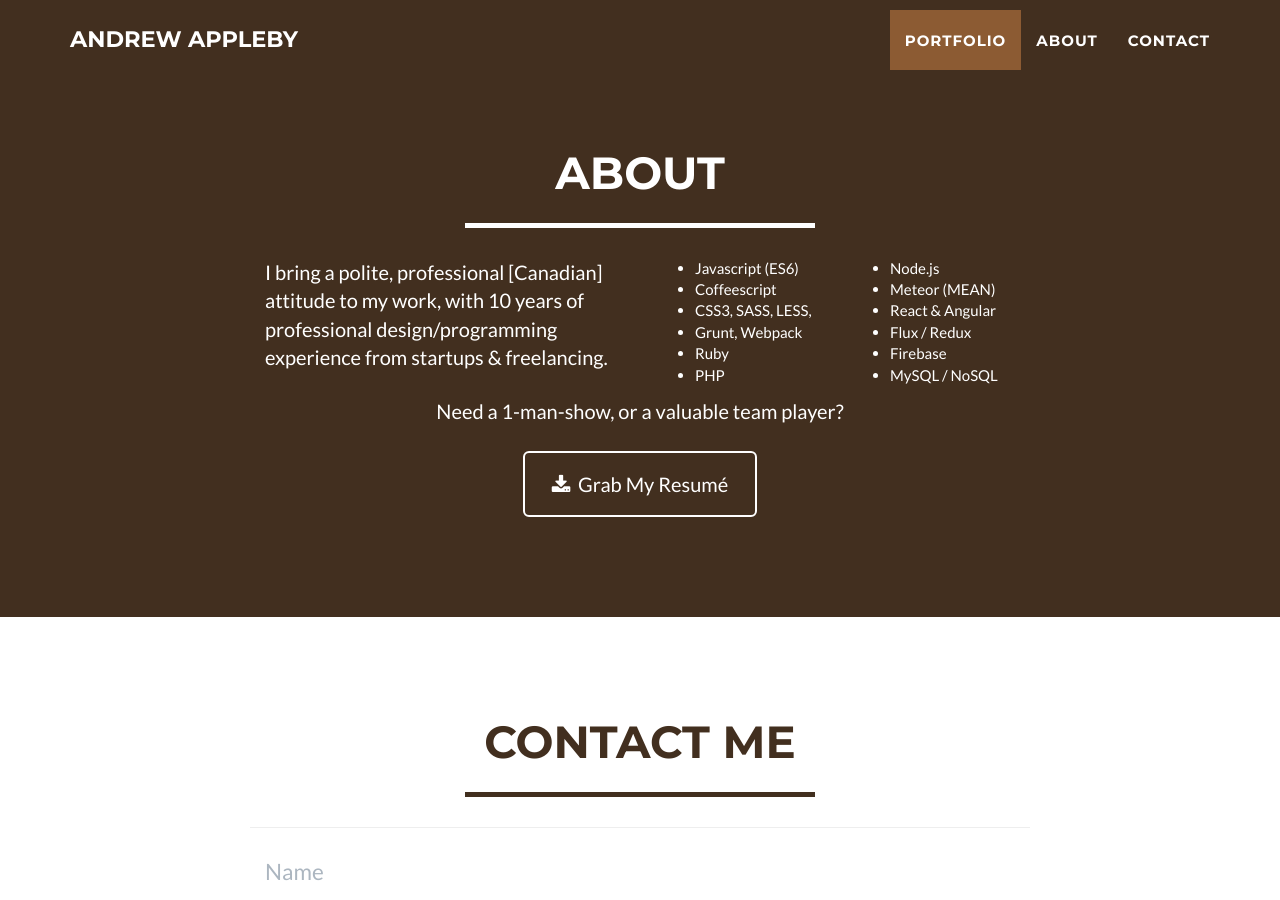
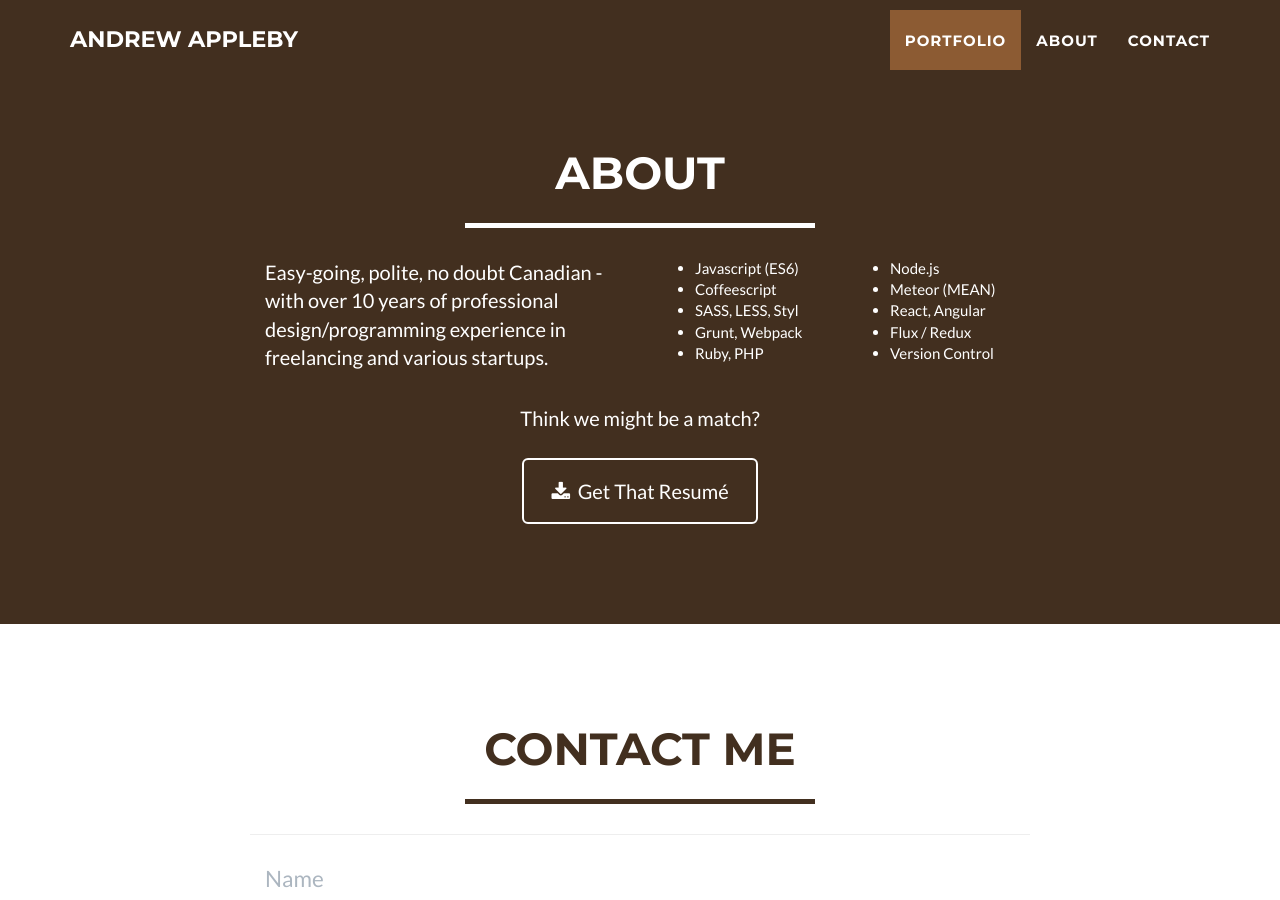
Before and after one commit to applebya/applebya.github.io, a Jekyll site: the page built from index.html, in a window 1280 px wide and 900 px high, scrolled down 1718 px. Built offline with Jekyll 4.4.1, drawn with Linux system fonts in a browser that asks for light colours.

Commit message:
Update about contents

```diff
--- a/_includes/about.html
+++ b/_includes/about.html
@@ -4,13 +4,13 @@
             <div class="row">
                 <div class="col-lg-12 text-center">
                     <h2>About</h2>
-                    <hr class="star-light">
+                    <hr class="star-light noBorder">
                 </div>
             </div>
             <div class="row">
                 <div class="col-lg-4 col-lg-offset-2">
                     <p>
-                        I bring a polite, professional [Canadian] attitude to my work, with 10 years of professional design/programming experience from startups &amp; freelancing.<br>
+                        Easy-going, polite, no doubt Canadian - with over 10 years of professional design/programming experience in freelancing and various startups.
                     </p>
                 </div>
                 <div class="col-lg-4">
@@ -19,29 +19,31 @@
 	                      <ul>
 	                          <li>Javascript (ES6)</li>
 	                          <li>Coffeescript</li>
-	                          <li>CSS3, SASS, LESS,</li>
+	                          <li>SASS, LESS, Styl</li>
 	                          <li>Grunt, Webpack</li>
-	                          <li>Ruby</li>
-	                          <li>PHP</li>
+	                          <li>Ruby, PHP</li>
 	                      </ul>
                     	</div>
                     	<div class="col-lg-6">
 	                      <ul>
-	                      		<li>Node.js</li>
-	                      		<li>Meteor (MEAN)</li>
-	                          <li>React &amp; Angular</li>
-	                          <li>Flux / Redux</li>
-	                          <li>Firebase</li>
-	                          <li>MySQL / NoSQL</li>
+                      		<li>Node.js</li>
+                      		<li>Meteor (MEAN)</li>
+                            <li>React, Angular</li>
+                            <li>Flux / Redux</li>
+                            <li>Version Control</li>
 	                      </ul>
                     	</div>
                     </div>
                 </div>
                 <div class="col-lg-8 col-lg-offset-2 text-center">
-                	<p>Need a 1-man-show, or a valuable team player?</p>
+                    <br>
+                	<p style="font-weight:300">
+                        Think we might be a match?
+                        <br>
+                    </p>
 
                   <a href="#" class="btn btn-lg btn-outline">
-                      <i class="fa fa-download" href="./andrew-appleby-resume2016.pdf"></i>&nbsp;&nbsp;Grab My Resumé
+                      <i class="fa fa-download" href="./andrew-appleby-resume2016.pdf"></i>&nbsp;&nbsp;Get That Resumé
                   </a>
                 </div>
             </div>
```
